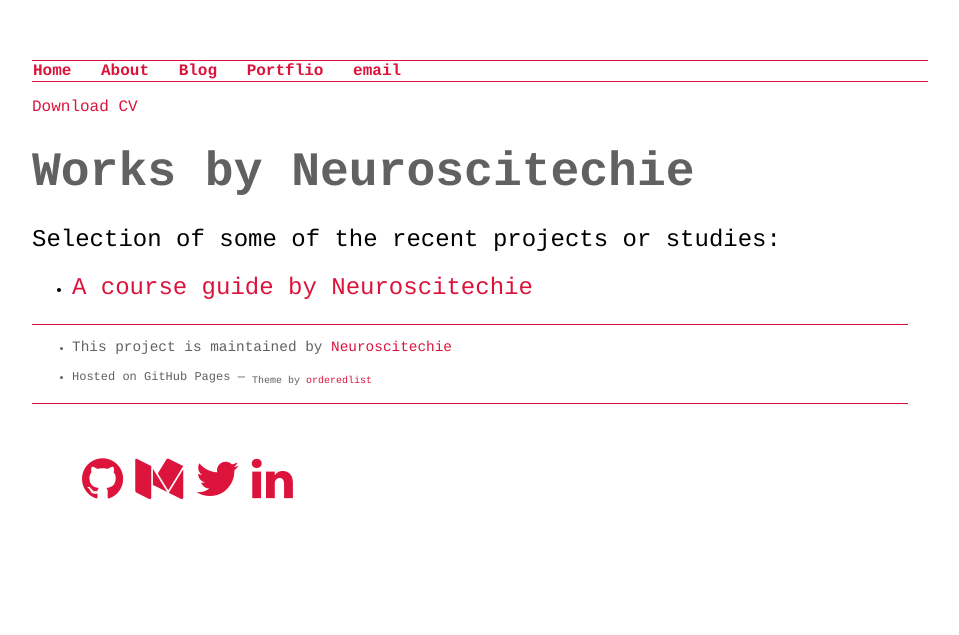
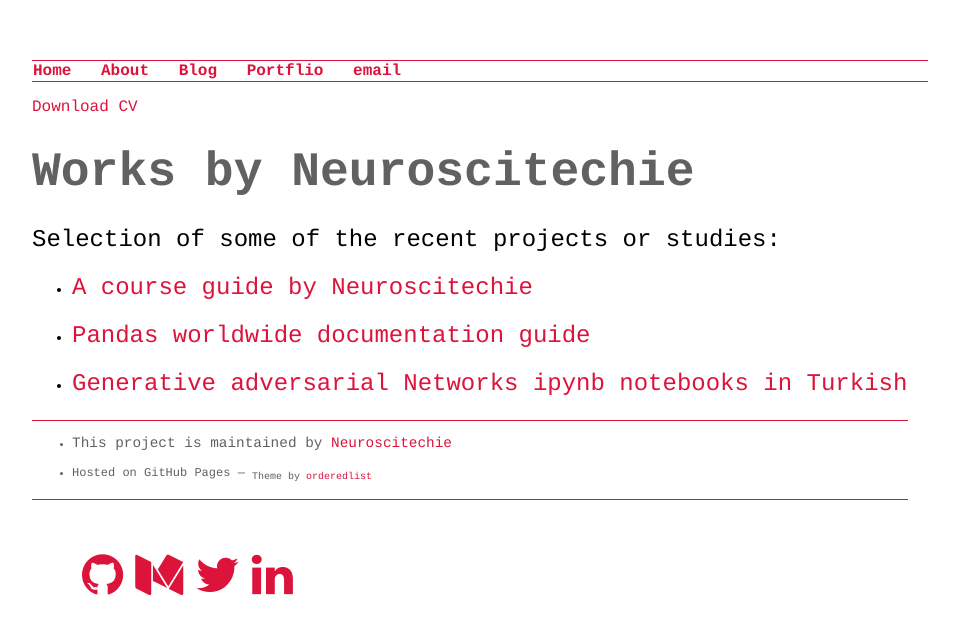
Before and after one commit to inantubek/meltemiatay.github.io, a Jekyll site: the page built from cv/index.html, in a window 1280 px wide. Shown: the top 635 px of the page, without its empty margins (160-1119 px from the left). Built offline with Jekyll 4.4.1, drawn with Linux system fonts in a browser that asks for light colours; nearby versions of some CDN libraries.

Commit message:
Update index.html

```diff
--- a/cv/index.html
+++ b/cv/index.html
@@ -10,6 +10,8 @@ title: Works by Neuroscitechie
 	<p> Selection of some of the recent projects or studies:</p>
 	<ul>
 <li><p><a href="https://github.com/Neuroscitechie/deeplearning.ai-course-guide"> A course guide by Neuroscitechie</a></p></li>
+<li><p><a href="https://github.com/Neuroscitechie/PandasSprint-Guide-Slides"> Pandas worldwide documentation guide</a></p></li>
+<li><p><a href="https://github.com/deeplearningturkiye/cekismeli-uretici-aglar-generative-adversarial-networks-gan"> Generative adversarial Networks ipynb notebooks in Turkish</a></p></li>
 	<ul>
 
 </div>
```
